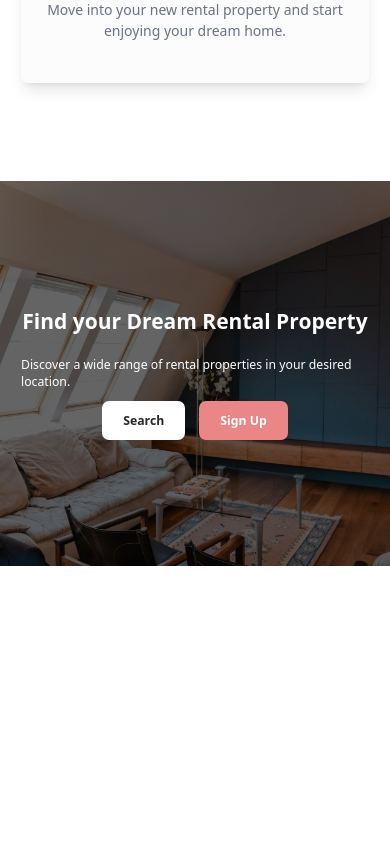
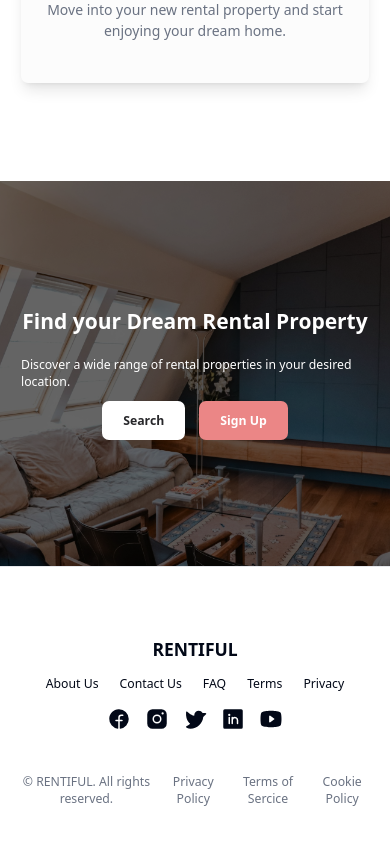
Before and after one commit to chyroshan066/rental-app, a Next.js app in the folder client/: page /landing in a window 390 px wide. Shown: the part 3033-3877 px from the top of the page. Before the commit the page ends 3599 px from the top, so only its background shows below. Built offline with nearby package versions, Linux system fonts and the light colour scheme; no server answers.

Commit message:
feat(ui): add responsive footer section

```diff
--- a/client/src/app/(nondashboard)/landing/FooterSection.tsx
+++ b/client/src/app/(nondashboard)/landing/FooterSection.tsx
@@ -1,5 +1,86 @@
+"use client";
+
+import Link from "next/link";
+import { FacebookLogoIcon, InstagramLogoIcon, LinkedinLogoIcon, TwitterLogoIcon, YoutubeLogoIcon } from "@phosphor-icons/react";
+
 export default function FooterSection() {
-    return<>
-        Footer
+    return <>
+        <footer className="border-t border-gray-200 py-20">
+            <div className="max-w-4xl mx-auto px-6 sm:px-8">
+                <div className="flex flex-col md:flex-row justify-between items-center">
+                    <div className="mb-4">
+                        <Link
+                            href="/"
+                            className="text-xl font-bold"
+                            scroll={false}
+                        >
+                            RENTIFUL
+                        </Link>
+                    </div>
+                    <nav className="mb-4">
+                        <ul className="flex space-x-6">
+                            <li>
+                                <Link href="/about">About Us</Link>
+                            </li>
+                            <li>
+                                <Link href="/contact">Contact Us</Link>
+                            </li>
+                            <li>
+                                <Link href="/faq">FAQ</Link>
+                            </li>
+                            <li>
+                                <Link href="/terms">Terms</Link>
+                            </li>
+                            <li>
+                                <Link href="/privacy">Privacy</Link>
+                            </li>
+                        </ul>
+                    </nav>
+                    <div className="flex space-x-4 mb-4">
+                        <a
+                            href="#"
+                            aria-label="Facebook"
+                            className="hover:text-primary-600"
+                        >
+                            <FacebookLogoIcon weight="fill" size={24} />
+                        </a>
+                        <a
+                            href="#"
+                            aria-label="Instagram"
+                            className="hover:text-primary-600"
+                        >
+                            <InstagramLogoIcon weight="fill" size={24} />
+                        </a>
+                        <a
+                            href="#"
+                            aria-label="Twitter"
+                            className="hover:text-primary-600"
+                        >
+                            <TwitterLogoIcon weight="fill" size={24} />
+                        </a>
+                        <a
+                            href="#"
+                            aria-label="Linkedin"
+                            className="hover:text-primary-600"
+                        >
+                            <LinkedinLogoIcon weight="fill" size={24} />
+                        </a>
+                        <a
+                            href="#"
+                            aria-label="Youtube"
+                            className="hover:text-primary-600"
+                        >
+                            <YoutubeLogoIcon weight="fill" size={24} />
+                        </a>
+                    </div>
+                </div>
+                <div className="mt-8 text-center text-sm text-gray-500 flex justify-center space-x-4">
+                    <span>© RENTIFUL. All rights reserved.</span>
+                    <Link href="/privacy">Privacy Policy</Link>
+                    <Link href="/terms">Terms of Sercice</Link>
+                    <Link href="/cookies">Cookie Policy</Link>
+                </div>
+            </div>
+        </footer>
     </>;
 }
--- a/client/src/app/(nondashboard)/landing/page.tsx
+++ b/client/src/app/(nondashboard)/landing/page.tsx
@@ -1,6 +1,7 @@
 import CallToActionSection from "./CallToActionSection";
 import DiscoverSection from "./DiscoverSection";
 import FeaturesSection from "./FeaturesSection";
+import FooterSection from "./FooterSection";
 import HeroSection from "./HeroSection";
 
 export default function Landing() {
@@ -10,6 +11,7 @@
             <FeaturesSection />
             <DiscoverSection />
             <CallToActionSection />
+            <FooterSection />
         </div>
     </>;
 }
```
